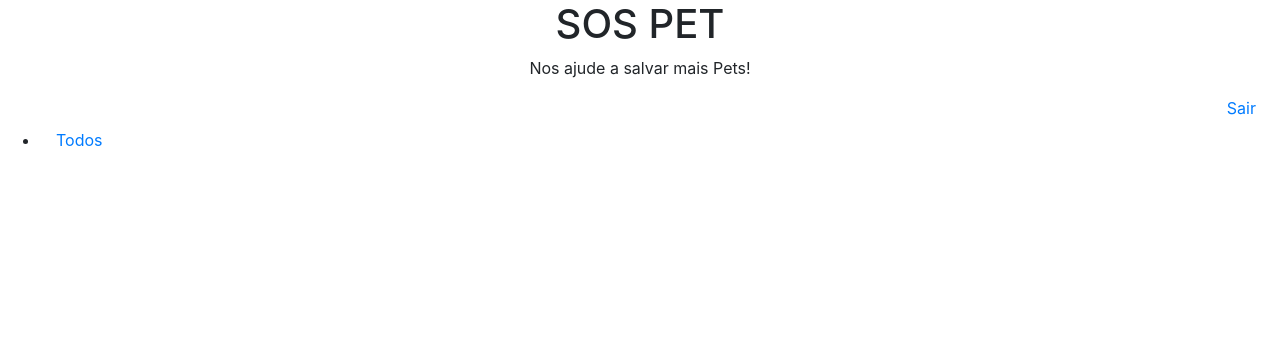
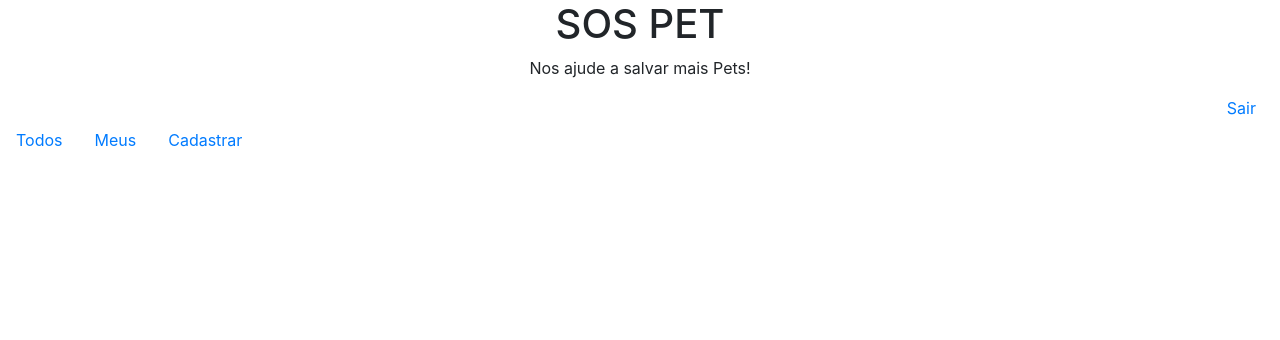
Before and after one commit to vitor9998/netflix_reactjs, a Django app: template templates/model-header.html in a window 1280 px wide. Shown: the top 340 px of the page. Run offline with Django 3.2, Linux system fonts and the light colour scheme; the template is opened without the code that fills it, so the values that code supplies are empty; some libraries are stand-ins or nearby versions.

Commit message:
Continuação

```diff
--- a/templates/model-header.html
+++ b/templates/model-header.html
@@ -7,6 +7,12 @@
   <script src="https://maxcdn.bootstrapcdn.com/bootstrap/4.5.2/js/bootstrap.min.js"></script>
 
 <style>
+    <!-- # simboliza id e . simboliza classe -->
+    #menu a{
+        color: white;
+        background-color: #252525;
+    }
+
     .jumbotron.header{
         background-color: green;
         color: white;
@@ -23,11 +29,18 @@
     <a href="/logout/">Sair</a>
 </div>
 
-<div>
-    <ul class="nav-item">
+<div id="menu">
+    <ul class="nav">
         <li class="nav-item">
             <a class="nav-link" href="#">Todos</a>
         </li>
+        <li class="nav-item">
+            <a class="nav-link" href="#">Meus</a>
+        </li>
+        <li class="nav-item">
+            <a class="nav-link" href="#">Cadastrar</a>
+        </li>
+
 
     </ul>
 </div>
```
